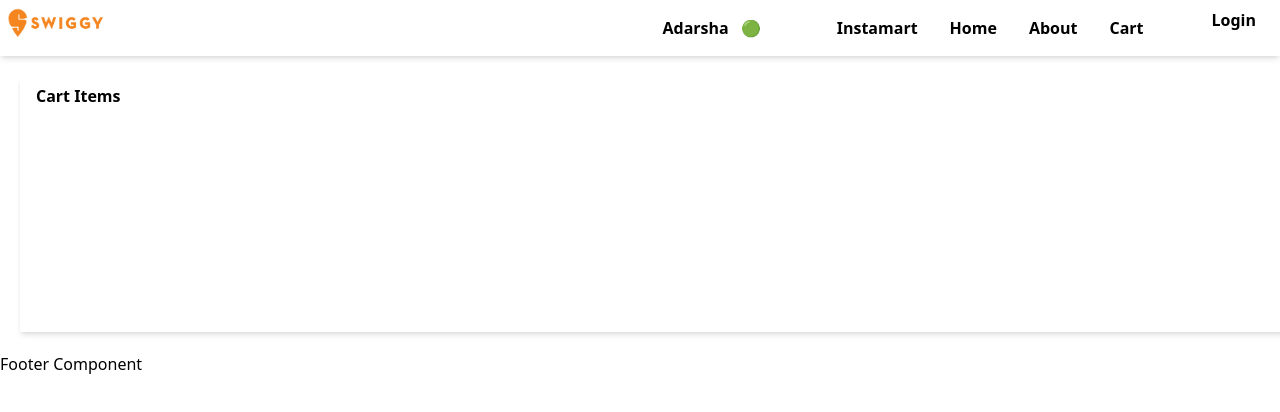
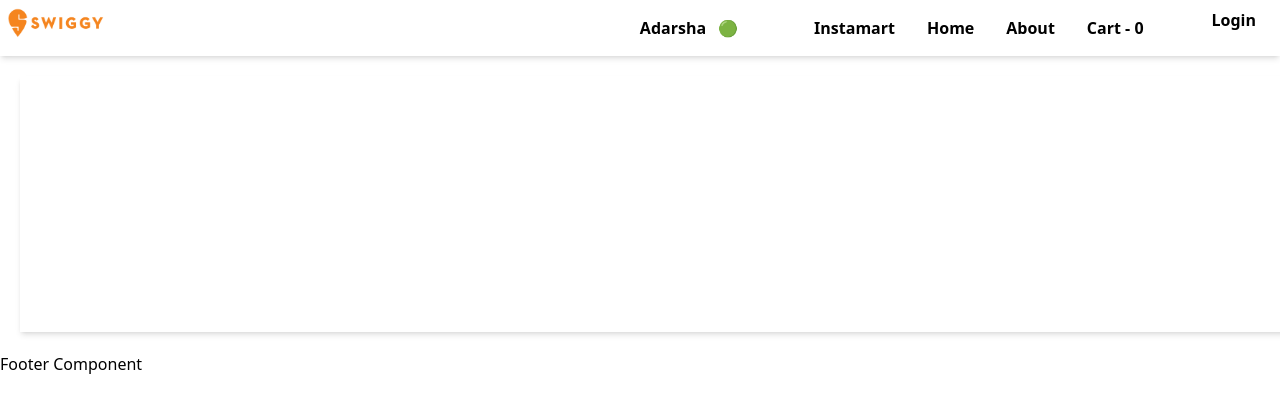
Before and after one commit to Adarsha-React/FoodOrderApp, a React (Vite) app: page /cart in a window 1280 px wide. Shown: the top 412 px of the page. Built offline with nearby package versions, Linux system fonts and the light colour scheme.

Commit message:
Implemented_Redux_Store Created_Slice Created

```diff
--- a/package.json
+++ b/package.json
@@ -18,8 +18,10 @@
   },
   "homepage": "https://github.com/Adarsha-React/FoodOrderApp#readme",
   "dependencies": {
+    "@reduxjs/toolkit": "^1.9.5",
     "react": "^18.2.0",
     "react-dom": "^18.2.0",
+    "react-redux": "^8.0.5",
     "react-router-dom": "^6.10.0"
   },
   "devDependencies": {
--- a/src/App.js
+++ b/src/App.js
@@ -8,16 +8,18 @@ import Error from "./components/Error";
 import Cart from "./components/Cart";
 import RestaurantMenu from "./components/RestaurantMenu";
 import { createBrowserRouter, Outlet, RouterProvider } from "react-router-dom";
+import { Provider } from "react-redux";
+import store from "./utils/store";
 //import Instamart from "./components/Instamart";
 
 const Instamart = lazy(() => import("./components/Instamart"));
 const AppLayout = () => {
   return (
-    <>
+    <Provider store={store}>
       <Header />
       <Outlet />
       <Footer />
-    </>
+    </Provider>
   );
 };
 
--- a/src/components/Cart.js
+++ b/src/components/Cart.js
@@ -1,7 +1,14 @@
+import { useSelector } from "react-redux";
+
 const Cart = () => {
+  const cartItems = useSelector((store) => store.cart.items);
+
+  console.log(cartItems);
   return (
     <div className="w-screen m-5 h-64 shadow-md">
-      <h2 className="font-bold m-2 p-2">Cart Items</h2>
+      {cartItems.map((item) => (
+        <div key={item.id}>{item.name}</div>
+      ))}
     </div>
   );
 };
--- a/src/components/Header.js
+++ b/src/components/Header.js
@@ -5,6 +5,7 @@ import UserLogin from "./UserLogin";
 import useOnline from "../utils/useOnline";
 import { useContext } from "react";
 import UserContext from "../utils/UserContext";
+import { useSelector } from "react-redux";
 
 const Title = () => {
   return (
@@ -20,6 +21,8 @@ const Header = () => {
   const isOnline = useOnline();
 
   const user = useContext(UserContext);
+
+  const cartItems = useSelector((store) => store.cart.items);
 
   return (
     <div className="flex justify-between shadow-md">
@@ -46,7 +49,7 @@ const Header = () => {
             <Link to="/about">About</Link>
           </li>
           <li className="p-2 m-2 text-base hover:text-orange-500">
-            <Link to="/cart">Cart</Link>
+            <Link to="/cart">Cart - {cartItems.length}</Link>
           </li>
         </ul>
         <UserLogin />
--- a/src/components/RestaurantMenu.js
+++ b/src/components/RestaurantMenu.js
@@ -2,7 +2,8 @@ import { useParams } from "react-router-dom";
 import { IMG_CDN } from "../constants";
 import Shimmer from "./Shimmer";
 import useRestaurant from "../utils/useRestaurant";
-import { useState } from "react";
+import { addItem } from "../utils/cartSlice";
+import { useDispatch } from "react-redux";
 
 const RestaurantMenu = () => {
   const params = useParams();
@@ -12,7 +13,11 @@ const RestaurantMenu = () => {
 
   const [restaurant, restaurantInfo] = useRestaurant(resId);
 
-  console.log(restaurant, restaurantInfo);
+  const dispatch = useDispatch();
+
+  const handleAddItem = (itemInfo) => {
+    dispatch(addItem(itemInfo));
+  };
 
   return !restaurant ? (
     <Shimmer />
@@ -47,6 +52,14 @@ const RestaurantMenu = () => {
                   Ratings: ⭐
                   {item?.card?.info?.ratings?.aggregatedRating?.rating}
                 </h2>
+                <div>
+                  <button
+                    className="bg-green-400 rounded-md px-2 my-2 font-bold text-sm"
+                    onClick={() => handleAddItem(item?.card?.info)}
+                  >
+                    Add
+                  </button>
+                </div>
               </div>
               <img
                 className="w-40 h-32 pl-5"
--- /dev/null
+++ b/src/utils/cartSlice.js
@@ -0,0 +1,19 @@
+import { createSlice } from "@reduxjs/toolkit";
+
+const cartSlice = createSlice({
+  name: "cart",
+  initialState: {
+    items: [],
+  },
+  reducers: {
+    addItem: (state, action) => {
+      state.items.push(action.payload);
+    },
+    clearCart: (state) => {
+      state.items = [];
+    },
+  },
+});
+
+export const { addItem, clearCart } = cartSlice.actions;
+export default cartSlice.reducer;
--- a/src/utils/store.js
+++ b/src/utils/store.js
@@ -0,0 +1,10 @@
+import { configureStore } from "@reduxjs/toolkit";
+import cartSlice from "./cartSlice";
+
+const store = configureStore({
+  reducer: {
+    cart: cartSlice,
+  },
+});
+
+export default store;
```
Also changed, not shown: 2 other files (tests, documents, lock files or other folders).
